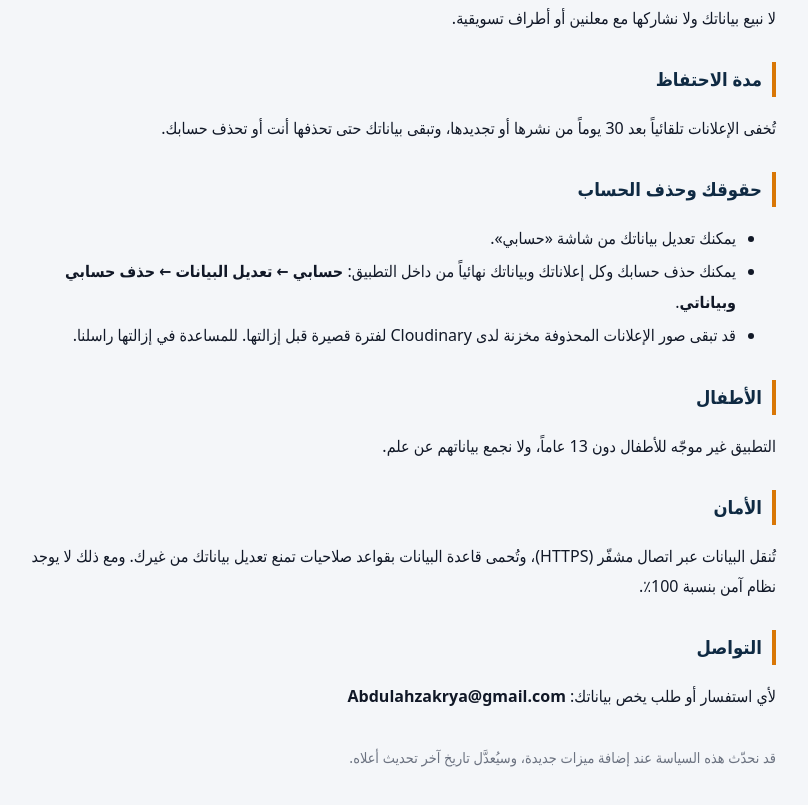
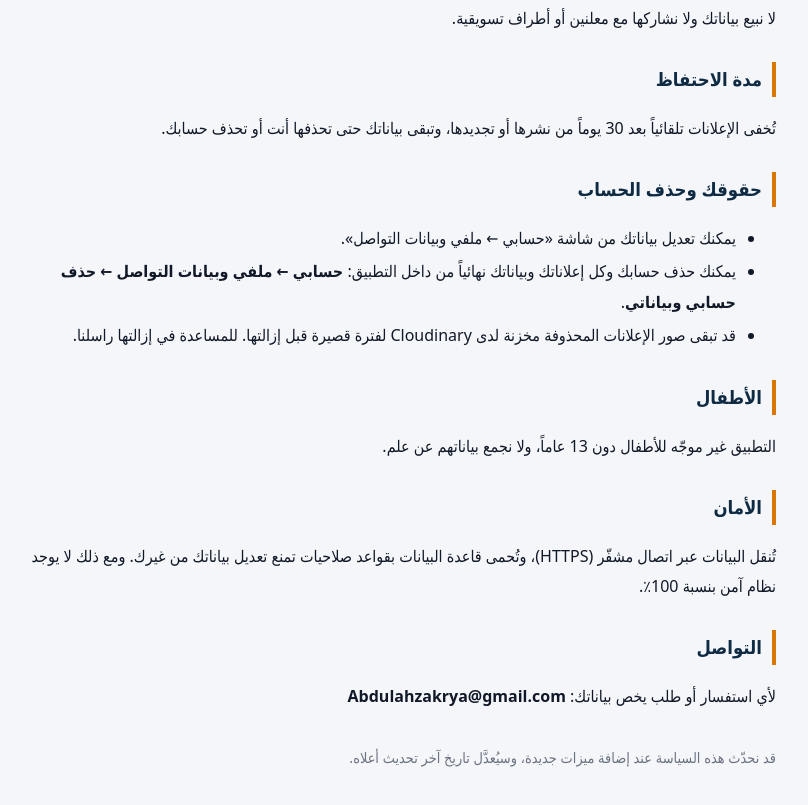
Before and after one commit to A282424/souq-privacy, a plain HTML site: page index.html in a window 1280 px wide. Shown: the part 897-1702 px from the top of the page, without its empty margins (244-1052 px from the left). Drawn offline with Linux system fonts and the light colour scheme.

Commit message:
Add files via upload

```diff
--- a/index.html
+++ b/index.html
@@ -50,8 +50,8 @@
 
 <h2>حقوقك وحذف الحساب</h2>
 <ul>
-  <li>يمكنك تعديل بياناتك من شاشة «حسابي».</li>
-  <li>يمكنك حذف حسابك وكل إعلاناتك وبياناتك نهائياً من داخل التطبيق: <b>حسابي ← تعديل البيانات ← حذف حسابي وبياناتي</b>.</li>
+  <li>يمكنك تعديل بياناتك من شاشة «حسابي ← ملفي وبيانات التواصل».</li>
+  <li>يمكنك حذف حسابك وكل إعلاناتك وبياناتك نهائياً من داخل التطبيق: <b>حسابي ← ملفي وبيانات التواصل ← حذف حسابي وبياناتي</b>.</li>
   <li>قد تبقى صور الإعلانات المحذوفة مخزنة لدى Cloudinary لفترة قصيرة قبل إزالتها. للمساعدة في إزالتها راسلنا.</li>
 </ul>
 
```
